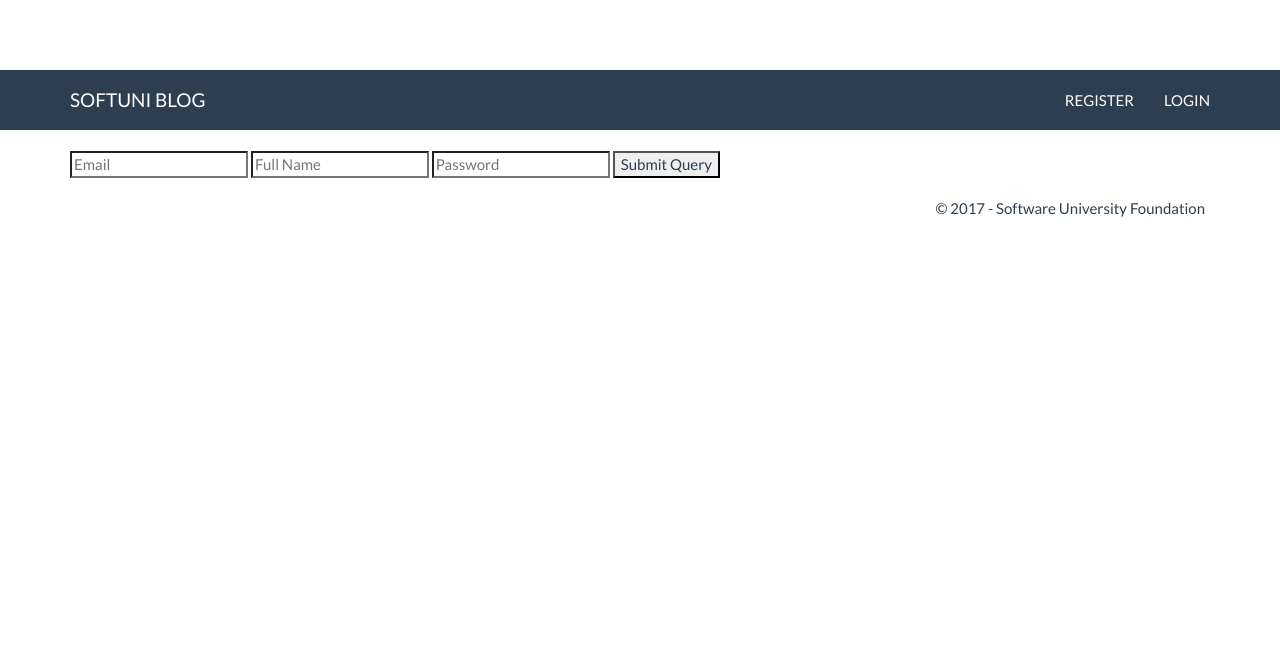
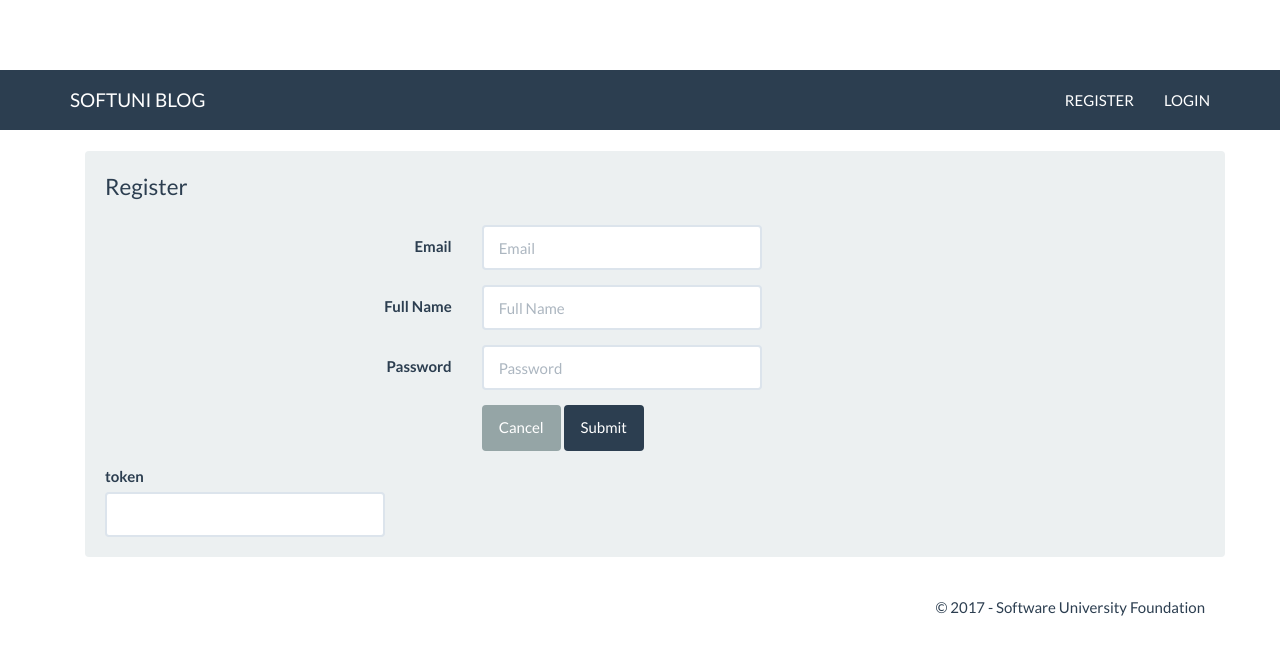
Before and after one commit to KrasimiraGeorgieva/PHP-MVC-Frameworks-November-2017, a Symfony app: template blog/app/Resources/views/default/register.html.twig in a window 1280 px wide. Shown: the top 655 px of the page. Run offline with Twig, Linux system fonts and the light colour scheme; the template is opened without the code that fills it, so the values that code supplies are empty; form fields are guessed from the names that the template uses; some libraries are stand-ins or nearby versions.

Commit message:
Updated views.

```diff
--- a/blog/app/Resources/views/article/article.html.twig
+++ b/blog/app/Resources/views/article/article.html.twig
@@ -20,6 +20,8 @@
 
                     <footer>
                         <div class="pull-right">
+                            <a class="btn btn-success btn-xs" href="{{ path('article_edit', {'id': article.id}) }}">Edit &raquo;</a>
+                            <a class="btn btn-danger btn-xs" href="{{ path('article_delete', {'id': article.id}) }}">Delete &raquo;</a>
                             <a class="btn btn-default btn-xs" href="{{ path('blog_index') }}">back &raquo;</a>
                         </div>
                     </footer>
--- a/blog/app/Resources/views/base.html.twig
+++ b/blog/app/Resources/views/base.html.twig
@@ -33,6 +33,11 @@
                 <div class="navbar-collapse collapse">
                     <ul class="nav navbar-nav navbar-right">
                         {% if app.user %}
+                            <li>
+                                <a href="#" class="navbar-brand">
+                                    Welcome {{ app.user.fullName }}
+                                </a>
+                            </li>
                             <li>
                                 <a href="{{ path('article_create') }}" class="navbar-brand">
                                     Create Article
--- a/blog/app/Resources/views/default/register.html.twig
+++ b/blog/app/Resources/views/default/register.html.twig
@@ -4,52 +4,53 @@
 
 {% block body %}
 
-    {#<div class="container body-content span=8 offset=2">#}
-        {#<div class="well">#}
-            {#<form class="form-horizontal" action="{{ path('user_register') }}" method="post">#}
-                {#<fieldset>#}
-                    {#<legend>Register</legend>#}
-                    {#<div class="form-group">#}
-                        {#<label class="col-sm-4 control-label" for="user_email">Email</label>#}
-                        {#<div class="col-sm-4 ">#}
-                            {#<input class="form-control" id="user_email" placeholder="Email" name="user[email]" required type="email">#}
-                        {#</div>#}
-                    {#</div>#}
-                    {#<div class="form-group">#}
-                        {#<label class="col-sm-4 control-label" for="user_fullName">Full Name</label>#}
-                        {#<div class="col-sm-4 ">#}
-                            {#<input type="text" class="form-control" id="user_fullName" placeholder="Full Name" name="user[fullName]" required>#}
-                        {#</div>#}
-                    {#</div>#}
-                    {#<div class="form-group">#}
-                        {#<label class="col-sm-4 control-label" for="user_password_first">Password</label>#}
-                        {#<div class="col-sm-4">#}
-                            {#<input type="password" class="form-control" id="user_password_first" placeholder="Password" name="user[password][first]" required>#}
-                        {#</div>#}
-                    {#</div>#}
+    <div class="container body-content span=8 offset=2">
+        <div class="well">
+            <form class="form-horizontal" action="{{ path('user_register') }}" method="post">
+                <fieldset>
+                    <legend>Register</legend>
+                    {{ form_errors(form) }}
+                    <div class="form-group">
+                        <label class="col-sm-4 control-label" for="user_email">Email</label>
+                        <div class="col-sm-4 ">
+                            <input class="form-control" id="user_email" placeholder="Email" name="user[email]" required type="email">
+                        </div>
+                    </div>
+                    <div class="form-group">
+                        <label class="col-sm-4 control-label" for="user_fullName">Full Name</label>
+                        <div class="col-sm-4 ">
+                            <input type="text" class="form-control" id="user_fullName" placeholder="Full Name" name="user[fullName]" required>
+                        </div>
+                    </div>
+                    <div class="form-group">
+                        <label class="col-sm-4 control-label" for="user_password_first">Password</label>
+                        <div class="col-sm-4">
+                            <input type="password" class="form-control" id="user_password_first" placeholder="Password" name="user[password]" required>
+                        </div>
+                    </div>
                     {#<div class="form-group">#}
                         {#<label class="col-sm-4 control-label" for="user_password_second">Confirm Password</label>#}
                         {#<div class="col-sm-4">#}
-                            {#<input type="password" class="form-control" id="user_password_second" placeholder="Password" name="user[password][second]" required>#}
+                            {#<input type="password" class="form-control" id="user_password_second" placeholder="Confirm Password" name="user[password][second]" required>#}
                         {#</div>#}
                     {#</div>#}
-                    {#<div class="form-group">#}
-                        {#<div class="col-sm-4 col-sm-offset-4">#}
-                            {#<a class="btn btn-default" href="{{ path('blog_index') }}">Cancel</a>#}
-                            {#<button type="submit" class="btn btn-primary">Submit</button>#}
-                        {#</div>#}
-                    {#</div>#}
+                    <div class="form-group">
+                        <div class="col-sm-4 col-sm-offset-4">
+                            <a class="btn btn-default" href="{{ path('blog_index') }}">Cancel</a>
+                            <button type="submit" class="btn btn-primary">Submit</button>
+                        </div>
+                    </div>
 
-                    {#{{  form_row(form._token) }}#}
-                {#</fieldset>#}
-            {#</form>#}
-        {#</div>#}
-    {#</div>#}
-    <form method="post" name="register">
-        <input type="text" name="user[email]" placeholder="Email"/>
-        <input type="text" name="user[fullName]" placeholder="Full Name"/>
-        <input type="text" name="user[password]" placeholder="Password"/>
-        <input type="hidden" name="_csrf_token" value="{{ csrf_token('register') }}"/>
-        <input type="submit" value="Submit Query"/>
-    </form>
+                    {{  form_row(form._token) }}
+                </fieldset>
+            </form>
+        </div>
+    </div>
+    {#<form method="post" name="register">#}
+        {#<input type="text" name="user[email]" placeholder="Email"/>#}
+        {#<input type="text" name="user[fullName]" placeholder="Full Name"/>#}
+        {#<input type="text" name="user[password]" placeholder="Password"/>#}
+        {#<input type="hidden" name="_csrf_token" value="{{ csrf_token('register') }}"/>#}
+        {#<input type="submit" value="Submit Query"/>#}
+    {#</form>#}
 {% endblock %}
```
Also changed, not shown: blog/app/Resources/views/security/login.html.twig (+37 -6 lines).
